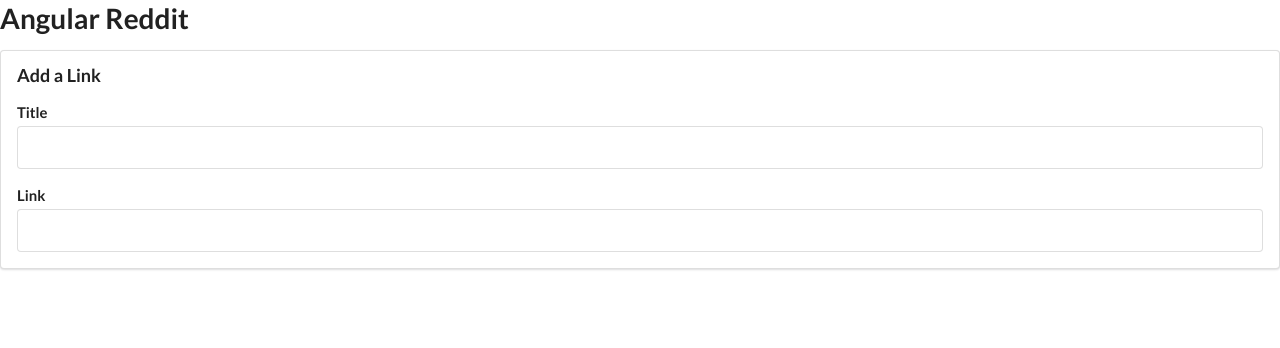
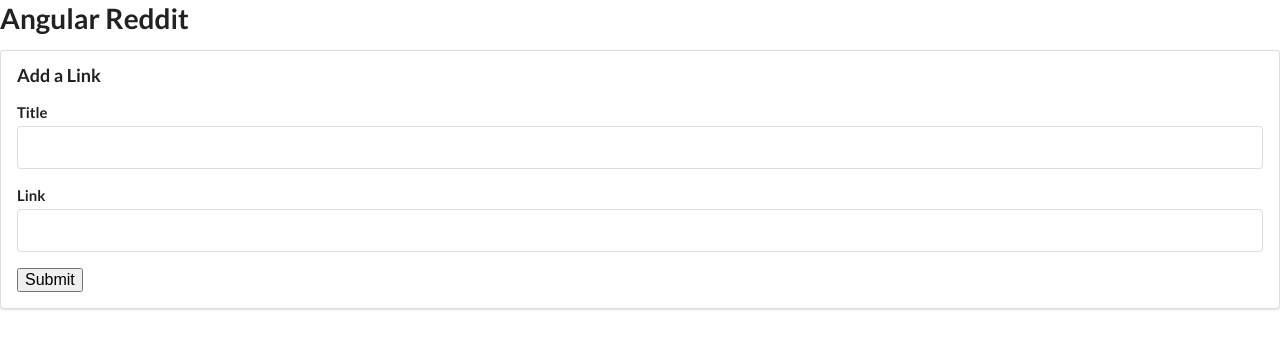
Before and after one commit to Keleman23/20210531_angular, an Angular app in the folder angular-reddit/: page / in a window 1280 px wide. Shown: the top 348 px of the page. Built offline with nearby package versions, Linux system fonts and the light colour scheme.

Commit message:
click event

```diff
--- a/angular-reddit/src/app/app.component.html
+++ b/angular-reddit/src/app/app.component.html
@@ -5,11 +5,13 @@
 
   <div class="field">
     <label for="title">Title</label>
-    <input type="text" name="title" id="title">
+    <input type="text" name="title" id="title" #newtitle>
   </div>
 
   <div class="field">
     <label for="link">Link</label>
-    <input type="text" name="link" id="link">
+    <input type="text" name="link" id="link" #newlink>
   </div>
+
+  <button (click)="addArticle(newtitle, newlink)">Submit</button>
 </form>
--- a/angular-reddit/src/app/app.component.ts
+++ b/angular-reddit/src/app/app.component.ts
@@ -7,4 +7,9 @@
 })
 export class AppComponent {
   title = 'angular-reddit';
+
+  addArticle(title: HTMLInputElement, link: HTMLInputElement): boolean{
+    console.log(`Adding new article, title: ${title.value} link: ${link.value}`);
+    return false;
+  }
 }
```
